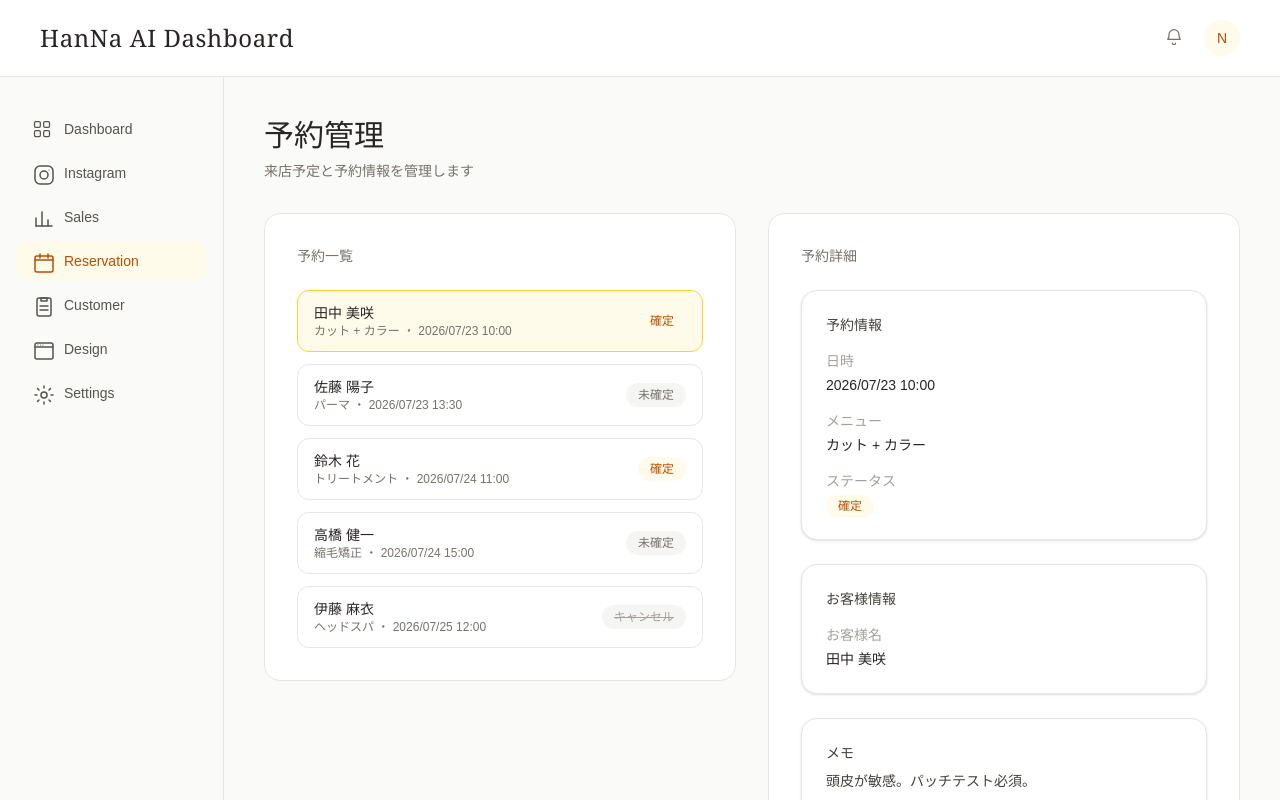
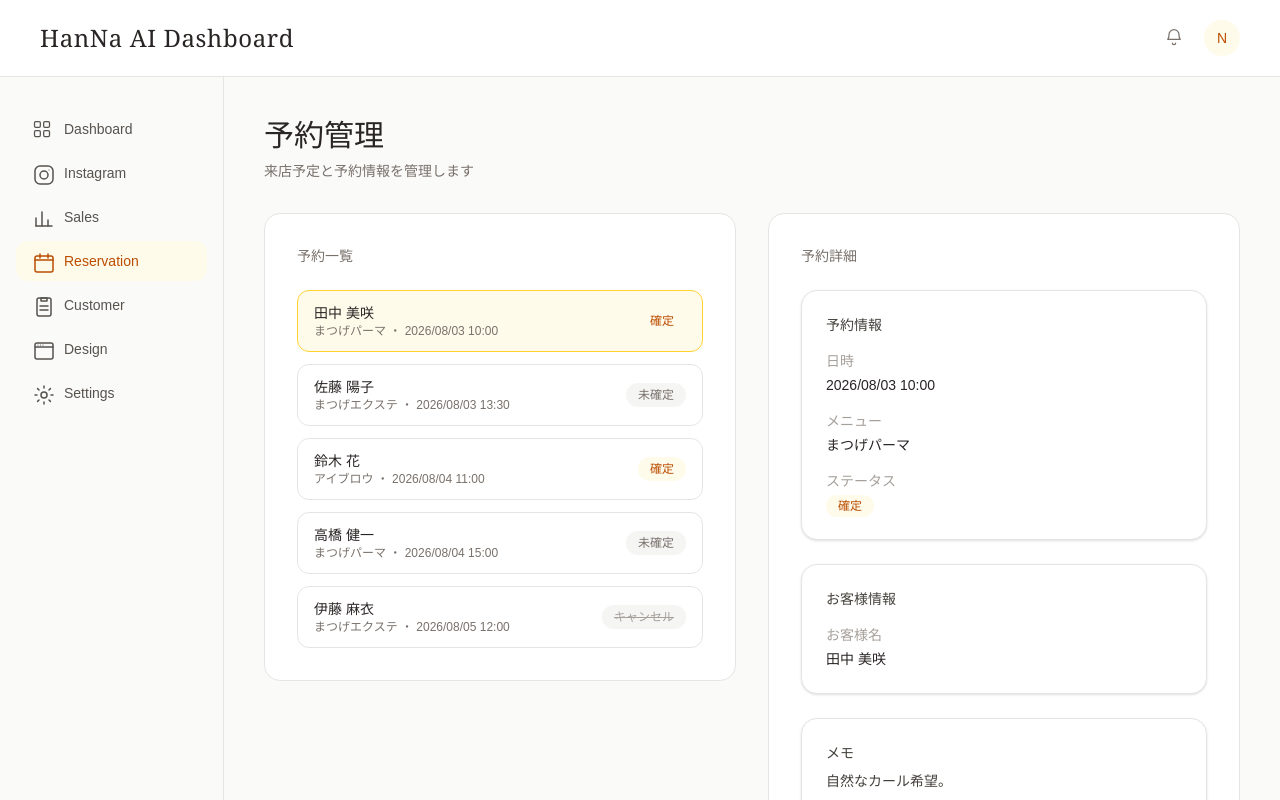
Before and after one commit to designhn924-web/hanna-ai-dashboard, a Next.js app: page /reservation in a window 1280 px wide. Shown: the top 800 px of the page. Built offline with nearby package versions, Linux system fonts and the light colour scheme.

Commit message:
Create reservation data model and utility

```diff
--- a/features/reservation/components/ReservationList.tsx
+++ b/features/reservation/components/ReservationList.tsx
@@ -1,6 +1,6 @@
 "use client";
 
-import type { Reservation } from "../types/reservation";
+import type { Reservation } from "@/types/reservation";
 import EmptyState from "@/components/ui/EmptyState";
 type ReservationListProps = {
   reservations: Reservation[];
--- a/features/reservation/data/reservations.ts
+++ b/features/reservation/data/reservations.ts
@@ -1,52 +1,59 @@
-import type { Reservation } from "../types/reservation";
+import type { Reservation } from "@/types/reservation";
 
 // 予約のダミーデータ(5件)
 const dummyReservations: Reservation[] = [
   {
     id: "1",
     customerName: "田中 美咲",
-    datetime: "2026/07/23 10:00",
-    menu: "カット + カラー",
+    email: "misaki.tanaka@example.com",
+    datetime: "2026/08/03 10:00",
+    menu: "まつげパーマ",
     status: "確定",
-    memo: "頭皮が敏感。パッチテスト必須。",
+    memo: "自然なカール希望。",
   },
   {
     id: "2",
     customerName: "佐藤 陽子",
-    datetime: "2026/07/23 13:30",
-    menu: "パーマ",
+    email: "yoko.sato@example.com",
+    datetime: "2026/08/03 13:30",
+    menu: "まつげエクステ",
     status: "未確定",
-    memo: "明るめのカラーを好む。",
+    memo: "ナチュラルな仕上がり希望。",
   },
   {
     id: "3",
     customerName: "鈴木 花",
-    datetime: "2026/07/24 11:00",
-    menu: "トリートメント",
+    email: "hana.suzuki@example.com",
+    datetime: "2026/08/04 11:00",
+    menu: "アイブロウ",
     status: "確定",
-    memo: "次回はトリートメント希望。",
+    memo: "眉の形を相談したい。",
   },
   {
     id: "4",
     customerName: "高橋 健一",
-    datetime: "2026/07/24 15:00",
-    menu: "縮毛矯正",
+    email: "kenichi.takahashi@example.com",
+    datetime: "2026/08/04 15:00",
+    menu: "まつげパーマ",
     status: "未確定",
-    memo: "施術中は静かに過ごしたいタイプ。",
+    memo: "初回なので丁寧に説明希望。",
   },
   {
     id: "5",
     customerName: "伊藤 麻衣",
-    datetime: "2026/07/25 12:00",
-    menu: "ヘッドスパ",
+    email: "mai.ito@example.com",
+    datetime: "2026/08/05 12:00",
+    menu: "まつげエクステ",
     status: "キャンセル",
-    memo: "香りの強いトリートメント剤はNG。",
+    memo: "予定変更のためキャンセル。",
   },
 ];
 
-// 今はダミーデータを返しているだけだが、将来的にはSupabaseへの
-// fetch処理に置き換える想定。呼び出し側は同じ型のデータを受け取れるので、
-// 中身がどう変わっても影響を受けにくい。
+// 現在はダミーデータを返している。
+// 将来的にはSupabaseから取得する処理へ置き換える予定。
+// 呼び出し側は同じReservation型を利用できるため、
+// データ取得方法が変わっても影響を受けにくい設計。
+
 export function getReservations(): Reservation[] {
   return dummyReservations;
 }
--- a/features/reservation/types/reservation.ts
+++ b/types/reservation.ts
@@ -1,9 +1,16 @@
 // 予約1件分のデータの型
 export type Reservation = {
   id: string; // 一覧から選択するときに使うID
+
   customerName: string; // お客様名
+
+  email: string; // 連絡先メール
+
   datetime: string; // 日時
+
   menu: string; // メニュー
+
   status: "確定" | "未確定" | "キャンセル"; // ステータス
+
   memo: string; // メモ
 };
```
Also changed, not shown: features/reservation/reservationUtils.ts (added).
